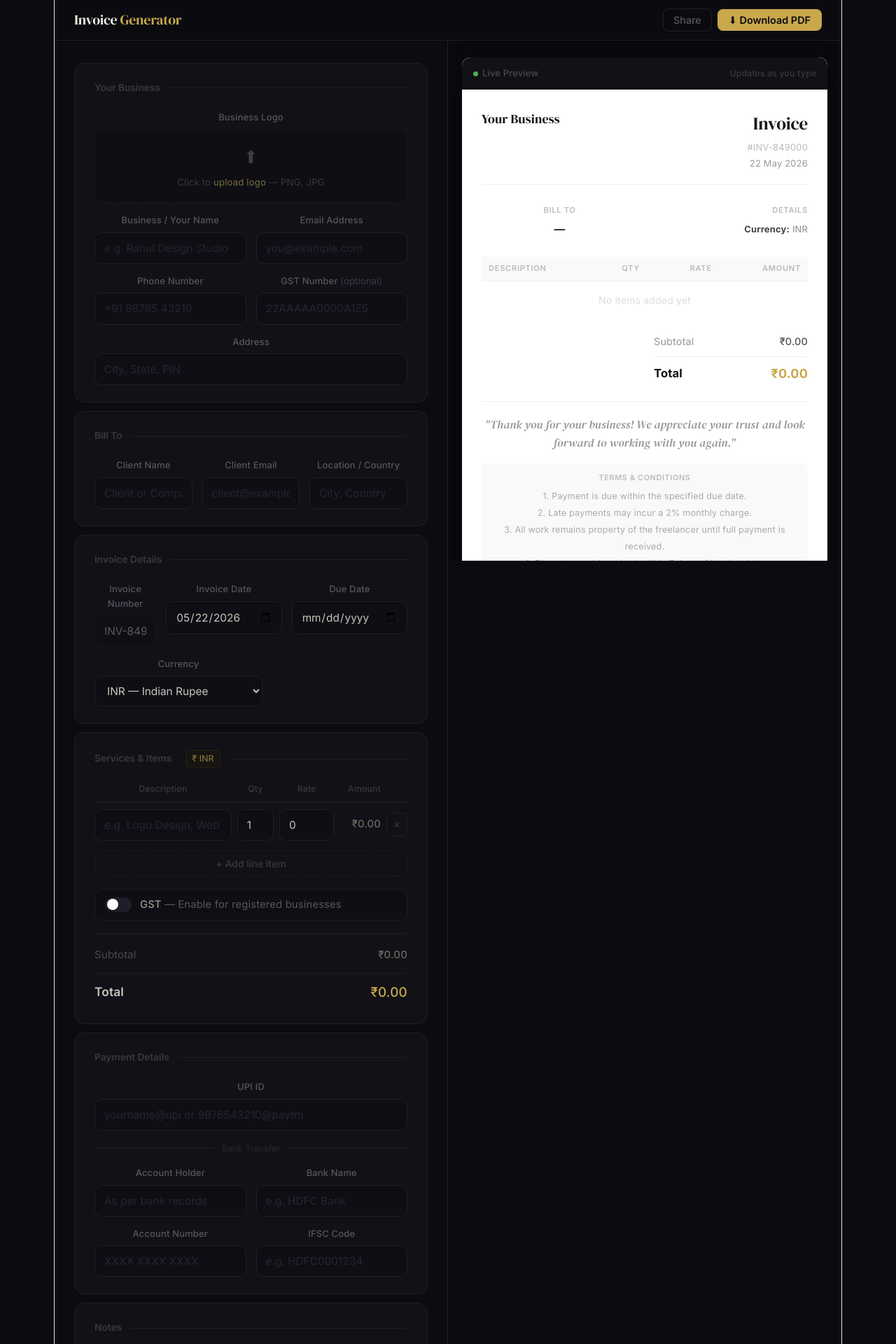
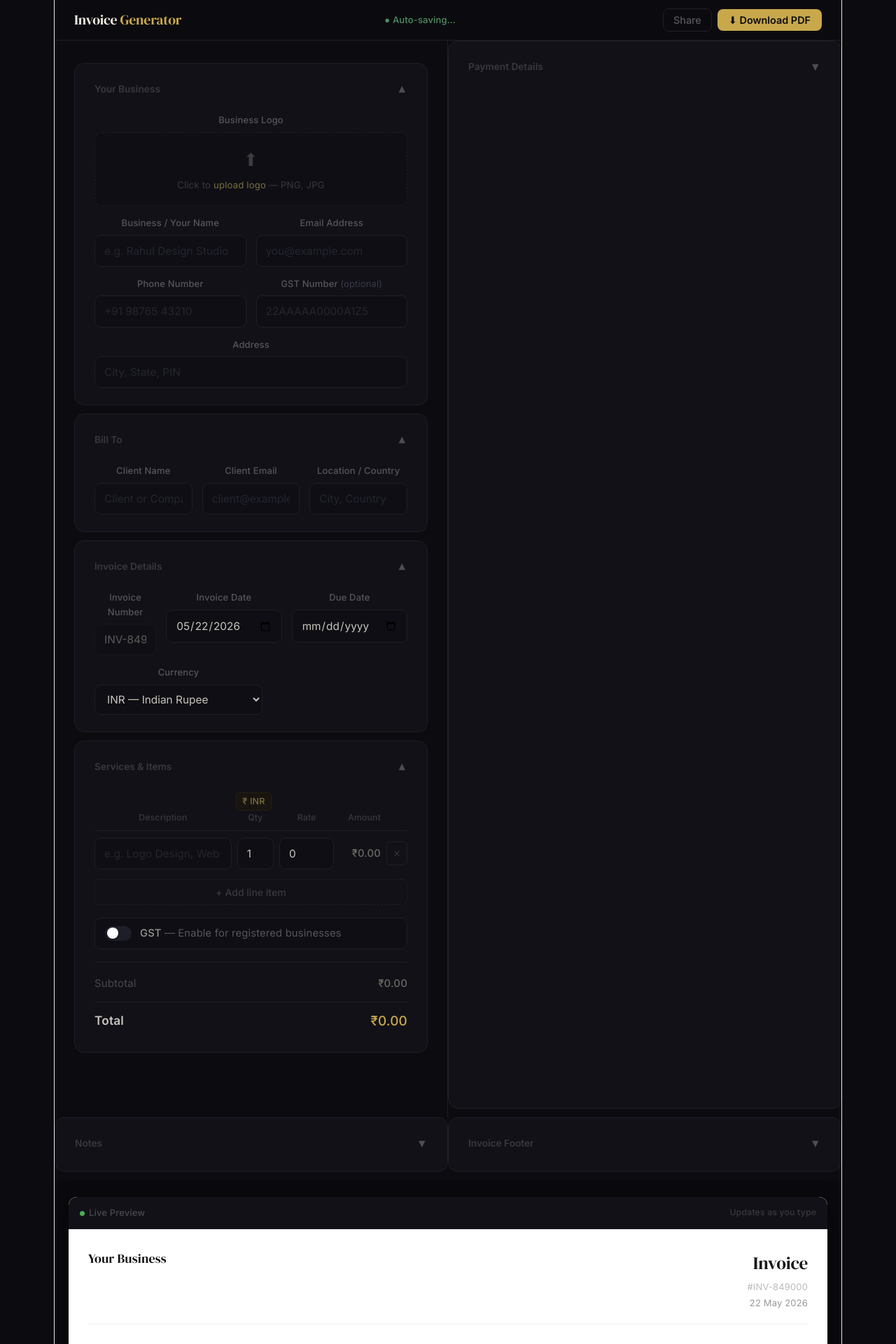
Before and after one commit to Raghav943/invoicegenerator, a React (Vite) app: page / in a window 1280 px wide. Shown: the top 1920 px of the page at 70% size. Built offline with nearby package versions, Linux system fonts and the light colour scheme.

Commit message:
Stable accordion + autosave version

```diff
--- a/src/App.jsx
+++ b/src/App.jsx
@@ -1,5 +1,5 @@
-import { useState, useRef, useCallback } from "react";
-
+import { useState, useRef, useEffect } from "react";
+const STORAGE_KEY = "invoice-generator-data";
 function generateInvoiceNumber() {
   return "INV-" + Date.now().toString().slice(-6);
 }
@@ -187,6 +187,7 @@ function InvoicePreview({ data, fmt, formatDate, isInternational, gstEnabled, gs
 export default function InvoiceGenerator() {
   const [mobilePreviewOpen, setMobilePreviewOpen] = useState(false);
   const [isPrinting, setIsPrinting] = useState(false);
+  const [pdfLoading, setPdfLoading] = useState(false);
 
   const [businessName, setBusinessName] = useState("");
   const [businessEmail, setBusinessEmail] = useState("");
@@ -232,6 +233,23 @@ export default function InvoiceGenerator() {
   const [signatureName, setSignatureName] = useState("");
   const [notes, setNotes] = useState("");
   const [shareToast, setShareToast] = useState(false);
+  const [saveStatus, setSaveStatus] = useState("Saved locally");
+  const [openSections, setOpenSections] = useState({
+  business: true,
+  client: true,
+  invoice: true,
+  items: true,
+  payment: false,
+  notes: false,
+  footer: false,
+});
+
+const toggleSection = (section) => {
+  setOpenSections(prev => ({
+    ...prev,
+    [section]: !prev[section]
+  }));
+};
 
   const cur = CURRENCIES.find(c => c.code === currency) || CURRENCIES[0];
   const isInternational = currency !== "INR";
@@ -261,10 +279,186 @@ export default function InvoiceGenerator() {
     }
   };
   const handleDownloadPDF = () => {
+
+  setPdfLoading(true);
+
+  setTimeout(() => {
+
     setIsPrinting(true);
-    setTimeout(() => { window.print(); setIsPrinting(false); }, 100);
+
+    setTimeout(() => {
+      window.print();
+
+      setIsPrinting(false);
+
+      setTimeout(() => {
+        setPdfLoading(false);
+      }, 500);
+
+    }, 120);
+
+  }, 400);
+
+};
+
+  useEffect(() => {
+  const savedData = localStorage.getItem(STORAGE_KEY);
+
+  if (savedData) {
+    try {
+      const parsed = JSON.parse(savedData);
+
+      setBusinessName(parsed.businessName || "");
+      setBusinessEmail(parsed.businessEmail || "");
+      setBusinessPhone(parsed.businessPhone || "");
+      setBusinessAddress(parsed.businessAddress || "");
+      setGstNumber(parsed.gstNumber || "");
+
+      setClientName(parsed.clientName || "");
+      setClientEmail(parsed.clientEmail || "");
+      setClientAddress(parsed.clientAddress || "");
+
+      setInvoiceDate(parsed.invoiceDate || new Date().toISOString().split("T")[0]);
+      setDueDate(parsed.dueDate || "");
+      setCurrency(parsed.currency || "INR");
+
+      setItems(parsed.items || [{ id: 1, description: "", quantity: 1, rate: 0 }]);
+
+      setGstEnabled(parsed.gstEnabled || false);
+      setGstRate(parsed.gstRate || 18);
+
+      setUpiId(parsed.upiId || "");
+      setShowUpiQr(parsed.showUpiQr || false);
+
+      setBankName(parsed.bankName || "");
+      setAccountNumber(parsed.accountNumber || "");
+      setIfsc(parsed.ifsc || "");
+      setAccountHolder(parsed.accountHolder || "");
+
+      setPaypalEmail(parsed.paypalEmail || "");
+      setWiseEmail(parsed.wiseEmail || "");
+      setSwiftCode(parsed.swiftCode || "");
+      setIbanNumber(parsed.ibanNumber || "");
+      setIntlBankName(parsed.intlBankName || "");
+      setIntlAccountHolder(parsed.intlAccountHolder || "");
+
+      setThankYouNote(parsed.thankYouNote || "");
+      setTermsEnabled(parsed.termsEnabled ?? true);
+      setTermsText(parsed.termsText || "");
+
+      setSignatureEnabled(parsed.signatureEnabled || false);
+      setSignatureImg(parsed.signatureImg || null);
+      setSignatureName(parsed.signatureName || "");
+
+      setNotes(parsed.notes || "");
+    } catch (error) {
+      console.error("Failed to load saved invoice data", error);
+    }
+  }
+}, []);
+
+useEffect(() => {
+  const dataToSave = {
+    businessName,
+    businessEmail,
+    businessPhone,
+    businessAddress,
+    gstNumber,
+
+    clientName,
+    clientEmail,
+    clientAddress,
+
+    invoiceDate,
+    dueDate,
+    currency,
+
+    items,
+
+    gstEnabled,
+    gstRate,
+
+    upiId,
+    showUpiQr,
+
+    bankName,
+    accountNumber,
+    ifsc,
+    accountHolder,
+
+    paypalEmail,
+    wiseEmail,
+    swiftCode,
+    ibanNumber,
+    intlBankName,
+    intlAccountHolder,
+
+    thankYouNote,
+    termsEnabled,
+    termsText,
+
+    signatureEnabled,
+    signatureImg,
+    signatureName,
+
+    notes
   };
 
+  localStorage.setItem(STORAGE_KEY, JSON.stringify(dataToSave));
+
+  setSaveStatus("Saved locally");
+
+  const timer = setTimeout(() => {
+    setSaveStatus("Auto-saving...");
+  }, 1200);
+
+  return () => clearTimeout(timer);
+
+}, [
+  businessName,
+  businessEmail,
+  businessPhone,
+  businessAddress,
+  gstNumber,
+
+  clientName,
+  clientEmail,
+  clientAddress,
+
+  invoiceDate,
+  dueDate,
+  currency,
+
+  items,
+
+  gstEnabled,
+  gstRate,
+
+  upiId,
+  showUpiQr,
+
+  bankName,
+  accountNumber,
+  ifsc,
+  accountHolder,
+
+  paypalEmail,
+  wiseEmail,
+  swiftCode,
+  ibanNumber,
+  intlBankName,
+  intlAccountHolder,
+
+  thankYouNote,
+  termsEnabled,
+  termsText,
+
+  signatureEnabled,
+  signatureImg,
+  signatureName,
+
+  notes
+]);
   const previewData = {
     businessName, businessEmail, businessPhone, businessAddress, gstNumber, logo,
     clientName, clientEmail, clientAddress, invoiceNumber, invoiceDate, dueDate, cur,
@@ -307,6 +501,10 @@ export default function InvoiceGenerator() {
           cursor: pointer; font-weight: 600; transition: all 0.2s;
         }
         .btn-primary:hover { background: #d6b55e; transform: translateY(-1px); box-shadow: 0 4px 14px rgba(201,168,76,0.3); }
+        .btn-primary:disabled {
+  transform: none !important;
+  box-shadow: none !important;
+}
 
         /* Mobile preview button */
         .btn-preview-mobile {
@@ -356,6 +554,43 @@ export default function InvoiceGenerator() {
 
         /* ── CARDS (form side) ── */
         .card { background: #111117; border: 1px solid #1e1e28; border-radius: 14px; padding: 24px 28px; margin-bottom: 12px; }
+
+
+        .accordion-header {
+  display: flex;
+  align-items: center;
+  justify-content: space-between;
+  cursor: pointer;
+  user-select: none;
+  padding-bottom: 2px;
+}
+
+.accordion-chevron {
+  color: #4d4d56;
+  font-size: 0.9rem;
+  transition: transform 0.25s ease;
+}
+
+.accordion-chevron.open {
+  transform: rotate(180deg);
+}
+
+.accordion-content {
+  overflow: hidden;
+  transition: all 0.28s ease;
+}
+
+.accordion-content.closed {
+  max-height: 0;
+  opacity: 0;
+  margin-top: 0;
+}
+
+.accordion-content.open {
+  max-height: 3000px;
+  opacity: 1;
+  margin-top: 18px;
+}
         .section-label { font-size: 0.76rem; font-weight: 600; color: #38383f; letter-spacing: 0; text-transform: none; margin-bottom: 20px; display: flex; align-items: center; gap: 12px; }
         .section-label::after { content: ''; flex: 1; height: 1px; background: #1e1e28; }
         .grid-2 { display: grid; grid-template-columns: 1fr 1fr; gap: 14px; }
@@ -436,7 +671,60 @@ export default function InvoiceGenerator() {
         }
 
         /* ── RESPONSIVE ── */
+        /* ── MOBILE ACTION BAR ── */
+
+.mobile-action-bar {
+  display: none;
+}
+
+.mobile-action {
+  flex: 1;
+  border: none;
+  border-radius: 10px;
+  padding: 12px;
+  font-size: 0.84rem;
+  font-weight: 600;
+  font-family: 'Inter', sans-serif;
+  cursor: pointer;
+  transition: all 0.2s ease;
+}
+
+.mobile-action.primary {
+  background: #c9a84c;
+  color: #0c0c10;
+}
+
+.mobile-action.primary:hover {
+  background: #d6b55e;
+}
+
+.mobile-action.secondary {
+  background: #14141b;
+  color: #c8c4bc;
+  border: 1px solid #1e1e28;
+}
+
+.mobile-action.secondary:hover {
+  border-color: #30303e;
+}
         @media (max-width: 900px) {
+           .mobile-action-bar {
+  position: fixed;
+  bottom: 0;
+  left: 0;
+  width: 100%;
+  background: rgba(12,12,16,0.96);
+  backdrop-filter: blur(12px);
+  border-top: 1px solid #1e1e28;
+  padding: 12px 14px;
+  display: flex;
+  gap: 10px;
+  z-index: 120;
+}
+
+.form-col {
+  padding-bottom: 110px;
+}
           .split { grid-template-columns: 1fr; }
           .preview-col { display: none; }
           .btn-preview-mobile { display: flex !important; }
@@ -456,10 +744,30 @@ export default function InvoiceGenerator() {
       {/* ── TOP BAR ── */}
       <div className="topbar no-print">
         <div className="topbar-logo">Invoice <span>Generator</span></div>
+        <div style={{
+  fontSize: "0.72rem",
+  color: "#4f8f62",
+  marginLeft: "auto",
+  marginRight: "14px",
+  fontWeight: 500
+}}>
+  ● {saveStatus}
+</div>
         <div className="topbar-right">
           <button className="btn-preview-mobile" onClick={() => setMobilePreviewOpen(true)}>👁 Preview</button>
           <button className="btn-ghost" onClick={handleShare}>Share</button>
-          <button className="btn-primary" onClick={handleDownloadPDF}>⬇ Download PDF</button>
+          <button
+  className="btn-primary"
+  onClick={handleDownloadPDF}
+  disabled={pdfLoading}
+  style={{
+    opacity: pdfLoading ? 0.7 : 1,
+    cursor: pdfLoading ? "not-allowed" : "pointer",
+    minWidth: "145px"
+  }}
+>
+  {pdfLoading ? "Preparing PDF..." : "⬇ Download PDF"}
+</button>
         </div>
       </div>
 
@@ -472,8 +780,22 @@ export default function InvoiceGenerator() {
         <div className="form-col">
 
           {/* Business */}
-          <div className="card">
-            <div className="section-label">Your Business</div>
+<div className="card">
+
+  <div
+    className="accordion-header"
+    onClick={() => toggleSection("business")}
+  >
+    <div className="section-label" style={{ marginBottom: 0 }}>
+      Your Business
+    </div>
+
+    <div className={`accordion-chevron ${openSections.business ? "open" : ""}`}>
+      ▼
+    </div>
+  </div>
+
+  <div className={`accordion-content ${openSections.business ? "open" : "closed"}`}>
             <div className="grid-2" style={{ gap: 14 }}>
               <div className="field" style={{ gridColumn: "1 / -1" }}>
                 <label>Business Logo</label>
@@ -492,20 +814,50 @@ export default function InvoiceGenerator() {
               <div className="field" style={{ gridColumn: "1 / -1" }}><label>Address</label><input value={businessAddress} onChange={e => setBusinessAddress(e.target.value)} placeholder="City, State, PIN" /></div>
             </div>
           </div>
+          </div>
 
           {/* Client */}
-          <div className="card">
-            <div className="section-label">Bill To</div>
+<div className="card">
+
+  <div
+    className="accordion-header"
+    onClick={() => toggleSection("client")}
+  >
+    <div className="section-label" style={{ marginBottom: 0 }}>
+      Bill To
+    </div>
+
+    <div className={`accordion-chevron ${openSections.client ? "open" : ""}`}>
+      ▼
+    </div>
+  </div>
+
+  <div className={`accordion-content ${openSections.client ? "open" : "closed"}`}>
             <div className="grid-3">
               <div className="field"><label>Client Name</label><input value={clientName} onChange={e => setClientName(e.target.value)} placeholder="Client or Company" /></div>
               <div className="field"><label>Client Email</label><input value={clientEmail} onChange={e => setClientEmail(e.target.value)} placeholder="client@example.com" type="email" /></div>
               <div className="field"><label>Location / Country</label><input value={clientAddress} onChange={e => setClientAddress(e.target.value)} placeholder="City, Country" /></div>
             </div>
           </div>
+          </div>
 
           {/* Invoice Details */}
-          <div className="card">
-            <div className="section-label">Invoice Details</div>
+<div className="card">
+
+  <div
+    className="accordion-header"
+    onClick={() => toggleSection("invoice")}
+  >
+    <div className="section-label" style={{ marginBottom: 0 }}>
+      Invoice Details
+    </div>
+
+    <div className={`accordion-chevron ${openSections.invoice ? "open" : ""}`}>
+      ▼
+    </div>
+  </div>
+
+  <div className={`accordion-content ${openSections.invoice ? "open" : "closed"}`}>
             <div className="grid-3">
               <div className="field"><label>Invoice Number</label><input value={invoiceNumber} readOnly style={{ opacity: 0.4 }} /></div>
               <div className="field"><label>Invoice Date</label><input type="date" value={invoiceDate} onChange={e => setInvoiceDate(e.target.value)} /></div>
@@ -519,10 +871,26 @@ export default function InvoiceGenerator() {
             </div>
             {isInternational && <div className="info-box" style={{ marginTop: 12 }}><strong>International invoice</strong> — GST disabled. Add international payment details below.</div>}
           </div>
+          </div>
 
           {/* Items */}
-          <div className="card">
-            <div className="section-label">Services & Items <span className="cur-badge">{cur.symbol} {cur.code}</span></div>
+<div className="card">
+
+  <div
+    className="accordion-header"
+    onClick={() => toggleSection("items")}
+  >
+    <div className="section-label" style={{ marginBottom: 0 }}>
+      Services & Items
+    </div>
+
+    <div className={`accordion-chevron ${openSections.items ? "open" : ""}`}>
+      ▼
+    </div>
+  </div>
+
+  <div className={`accordion-content ${openSections.items ? "open" : "closed"}`}>
+            <span className="cur-badge">{cur.symbol} {cur.code}</span></div>
             <div className="items-head">
               <span>Description</span><span>Qty</span><span>Rate</span><span style={{ textAlign: "right" }}>Amount</span><span></span>
             </div>
@@ -562,10 +930,24 @@ export default function InvoiceGenerator() {
               <div className="t-row grand"><span>Total</span><span className="val">{fmt(total)}</span></div>
             </div>
           </div>
+          </div>
 
           {/* Payment */}
           <div className="card">
-            <div className="section-label">Payment Details</div>
+            <div
+  className="accordion-header"
+  onClick={() => toggleSection("payment")}
+>
+  <div className="section-label" style={{ marginBottom: 0 }}>
+    Payment Details
+  </div>
+
+  <div className={`accordion-chevron ${openSections.payment ? "open" : ""}`}>
+    ▼
+  </div>
+</div>
+
+<div className={`accordion-content ${openSections.payment ? "open" : "closed"}`}>
             {!isInternational ? (
               <>
                 <div className="field" style={{ marginBottom: 10 }}>
@@ -615,19 +997,47 @@ export default function InvoiceGenerator() {
               </>
             )}
           </div>
+          </div>
 
           {/* Notes */}
           <div className="card">
-            <div className="section-label">Notes</div>
+            <div
+  className="accordion-header"
+  onClick={() => toggleSection("notes")}
+>
+  <div className="section-label" style={{ marginBottom: 0 }}>
+    Notes
+  </div>
+
+  <div className={`accordion-chevron ${openSections.notes ? "open" : ""}`}>
+    ▼
+  </div>
+</div>
+
+<div className={`accordion-content ${openSections.notes ? "open" : "closed"}`}>
             <div className="field">
               <label>Additional notes or payment terms</label>
               <textarea value={notes} onChange={e => setNotes(e.target.value)} placeholder="e.g. Payment due within 15 days." />
             </div>
           </div>
+          </div>
 
           {/* Footer */}
           <div className="card">
-            <div className="section-label">Invoice Footer</div>
+            <div
+  className="accordion-header"
+  onClick={() => toggleSection("footer")}
+>
+  <div className="section-label" style={{ marginBottom: 0 }}>
+    Invoice Footer
+  </div>
+
+  <div className={`accordion-chevron ${openSections.footer ? "open" : ""}`}>
+    ▼
+  </div>
+</div>
+
+<div className={`accordion-content ${openSections.footer ? "open" : "closed"}`}>
             <div className="field" style={{ marginBottom: 14 }}>
               <label>Thank you message</label>
               <textarea value={thankYouNote} onChange={e => setThankYouNote(e.target.value)} style={{ minHeight: 56 }} />
@@ -660,6 +1070,7 @@ export default function InvoiceGenerator() {
             )}
           </div>
         </div>
+        </div>
 
         {/* RIGHT — LIVE PREVIEW (desktop) */}
         <div className="preview-col">
@@ -672,8 +1083,25 @@ export default function InvoiceGenerator() {
           </div>
         </div>
 
-      </div>
+      {/* MOBILE STICKY ACTION BAR */}
+<div className="mobile-action-bar no-print">
 
+  <button
+    className="mobile-action secondary"
+    onClick={() => setMobilePreviewOpen(true)}
+  >
+    👁 Preview
+  </button>
+
+  <button
+    className="mobile-action primary"
+    onClick={handleDownloadPDF}
+    disabled={pdfLoading}
+  >
+    {pdfLoading ? "Preparing..." : "⬇ Download"}
+  </button>
+
+</div>
       {/* MOBILE MODAL PREVIEW */}
       {mobilePreviewOpen && (
         <div className="modal-overlay" onClick={() => setMobilePreviewOpen(false)}>
```
